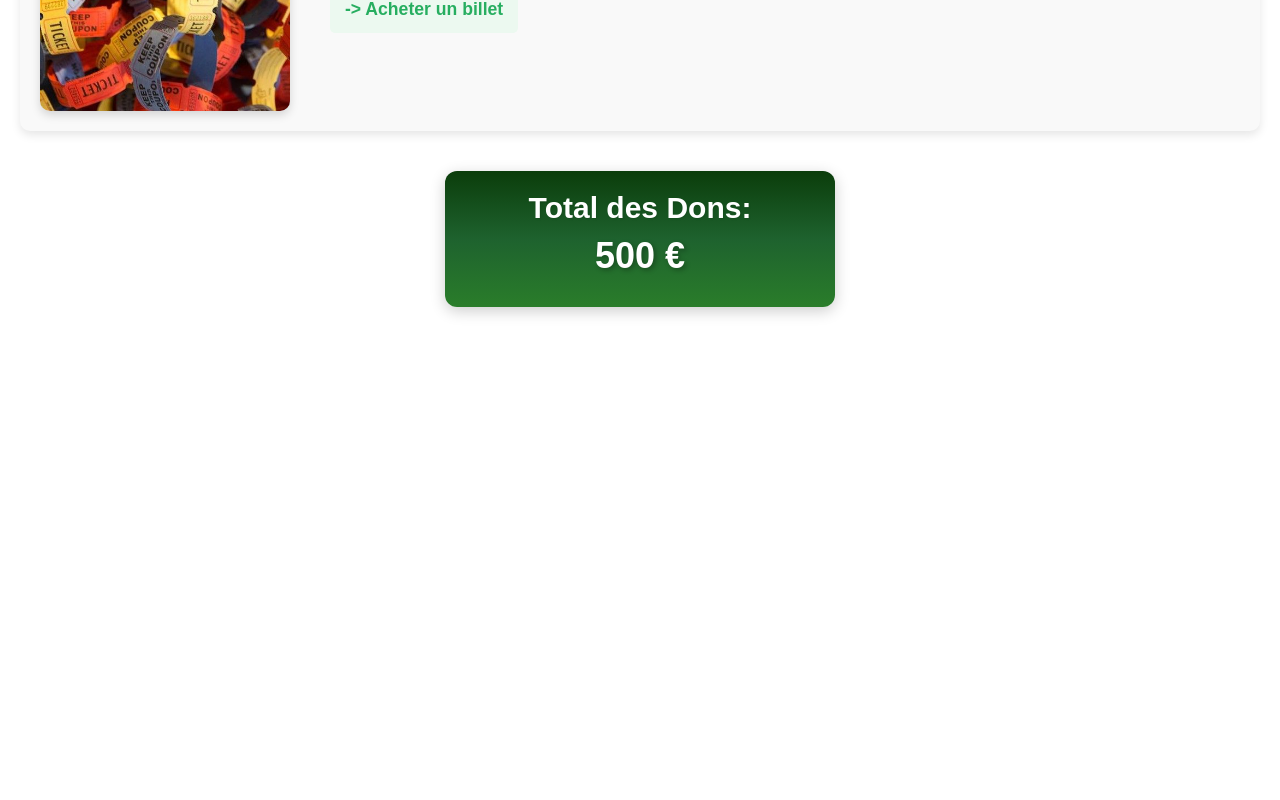
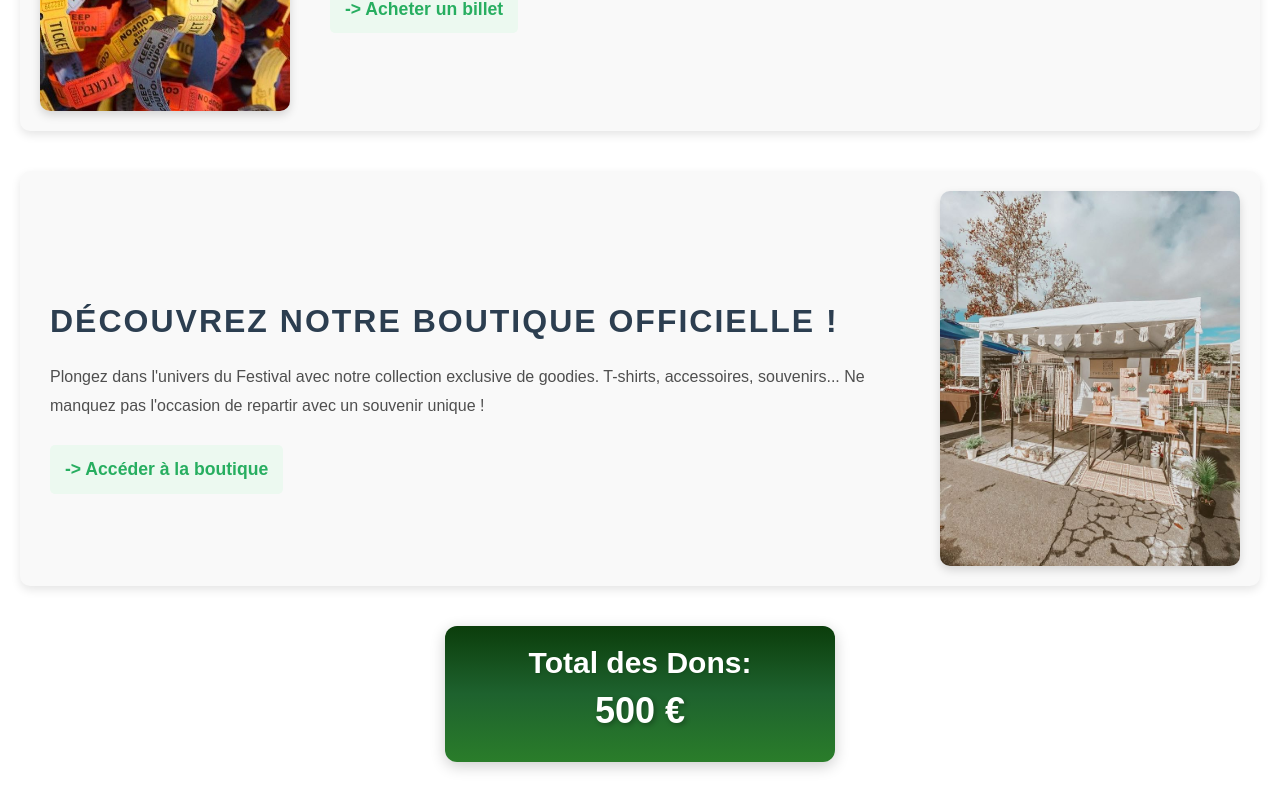
Before and after one commit to MaikenDANGELO/LeFestivalDesCannes, a Vue app in the folder frontend/: page / in a window 1280 px wide. Shown: the part 3972-4772 px from the top of the page. Before the commit the page ends 4317 px from the top, so only its background shows below. Built offline with nearby package versions, Linux system fonts and the light colour scheme.

Commit message:
acces à la boutique de goodies depuis la page principal

```diff
--- /dev/null
+++ b/frontend/src/components/BoutiqueGoodies.vue
@@ -0,0 +1,118 @@
+<template>
+    <div class="boutique-section">
+      <div class="boutique-text">
+        <h3>Découvrez notre Boutique Officielle !</h3>
+        <p>
+          Plongez dans l'univers du Festival avec notre collection exclusive de goodies.
+          T-shirts, accessoires, souvenirs... Ne manquez pas l'occasion de repartir avec un souvenir unique !
+        </p>
+        <router-link to="/boutique" class="boutique-button">
+          -> Accéder à la boutique
+        </router-link>
+      </div>
+      <img
+        src="@/assets/Boutique/Goodies.jpg"
+        alt="Image Boutique Goodies"
+        class="boutique-image"
+      />
+    </div>
+</template>
+
+<script>
+export default {
+  name: "BoutiqueGoodies",
+  methods: {
+    redirectToBoutique() {
+      this.$router.push("/boutique");
+    },
+  },
+};
+</script>
+
+<style scoped>
+.boutique-section {
+  display: flex;
+  align-items: center;
+  justify-content: space-between;
+  gap: 30px;
+  margin: 40px auto;
+  padding: 20px;
+  max-width: 1200px;
+  background-color: #f9f9f9;
+  border-radius: 10px;
+  box-shadow: 0 4px 10px rgba(0, 0, 0, 0.1);
+  opacity: 0;
+  animation: fadeIn 2s ease-in-out forwards;
+}
+
+/* Image */
+.boutique-image {
+  flex: 1;
+  max-width: 300px;
+  height: auto;
+  border-radius: 10px;
+  box-shadow: 0 4px 10px rgba(0, 0, 0, 0.15);
+  transition: transform 1s ease, box-shadow 0.3s ease;
+}
+
+.boutique-image:hover {
+  transform: scale(1.05);
+  box-shadow: 0 6px 15px rgba(0, 0, 0, 0.2);
+}
+
+/* Texte */
+.boutique-text {
+  flex: 2;
+  color: #2c3e50;
+  line-height: 1.6;
+  padding: 10px;
+}
+
+/* Titre */
+.boutique-text h3 {
+  font-size: 2rem;
+  font-weight: 800;
+  color: #2c3e50;
+  text-transform: uppercase;
+  letter-spacing: 2px;
+  margin-bottom: 15px;
+}
+
+/* Description */
+.boutique-text p {
+  font-size: 1rem;
+  color: #4f4f4f;
+  margin-bottom: 15px;
+  line-height: 1.8;
+}
+
+/* Bouton */
+.boutique-button {
+  display: inline-block;
+  margin-top: 10px;
+  font-size: 1.1rem;
+  color: #27ae60;
+  font-weight: bold;
+  text-decoration: none;
+  background-color: #ecf9f0;
+  padding: 10px 15px;
+  border-radius: 5px;
+  transition: background-color 0.3s ease, transform 0.3s ease;
+}
+
+.boutique-button:hover {
+  background-color: #27ae60;
+  color: #fff;
+  transform: translateY(-3px);
+}
+
+/* Animation de fondu */
+@keyframes fadeIn {
+  0% {
+    opacity: 0;
+  }
+  100% {
+    opacity: 1;
+  }
+}
+</style>
--- a/frontend/src/views/Événement/PagePrincipale.vue
+++ b/frontend/src/views/Événement/PagePrincipale.vue
@@ -62,6 +62,7 @@
    </div>
     <ReservationTable></ReservationTable>
     <AchatBillet> </AchatBillet>
+    <BoutiqueGoodies></BoutiqueGoodies>
     <TotalDons></TotalDons>
     <br>
   </div>
@@ -77,6 +78,7 @@ import TotalDons from "@/components/totalDons.vue";
 import { filter } from "core-js/internals/array-iteration";
 import ReservationTable from "@/components/ReservationTable.vue";
 import AchatBillet from "@/components/AchatBillet.vue";
+import BoutiqueGoodies from "@/components/BoutiqueGoodies.vue";
 
 
 export default {
@@ -152,6 +154,7 @@ export default {
     CartePrestatairePerso,
     ReservationTable,
     AchatBillet,
+    BoutiqueGoodies,
   },
 };
 </script>
```
Also changed, not shown: frontend/src/assets/Boutique/Goodies.jpg (added).
